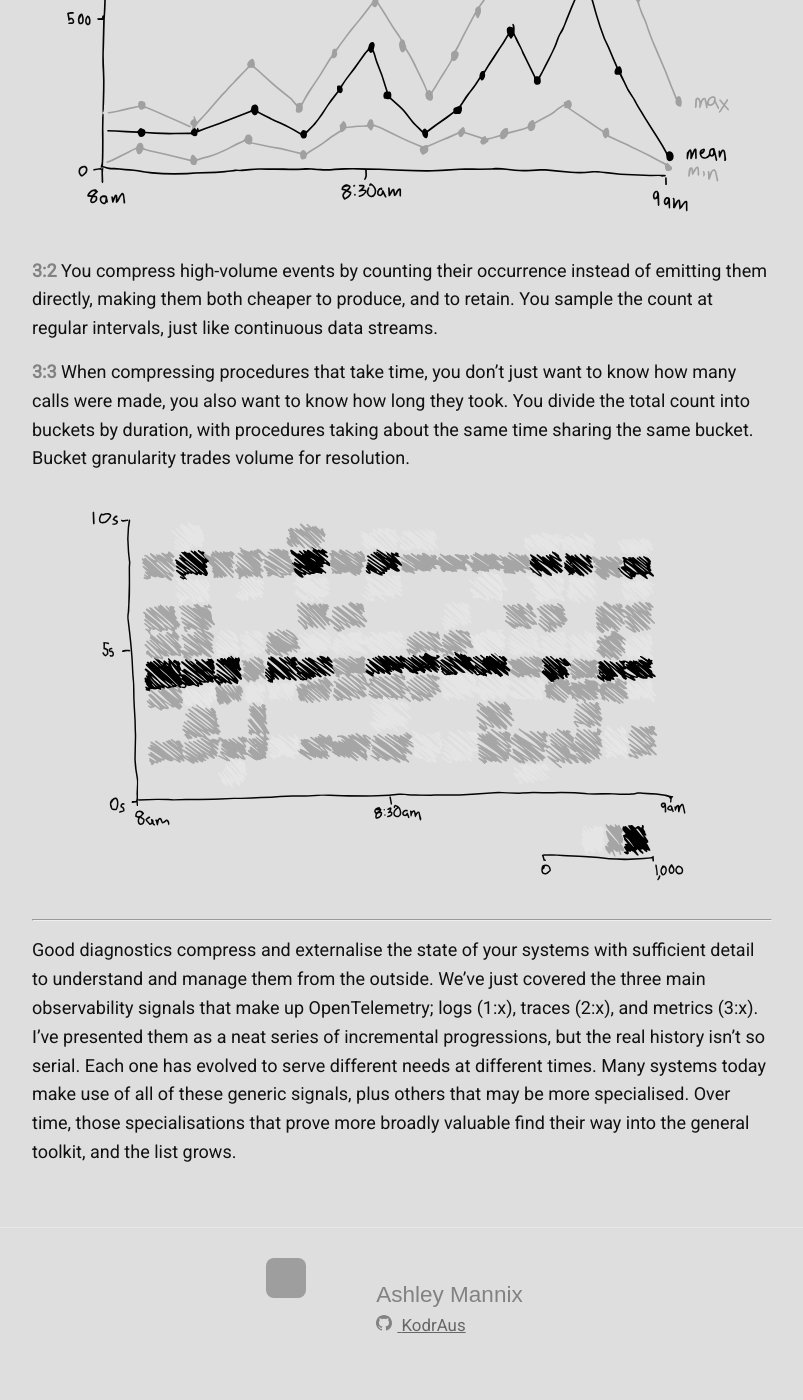
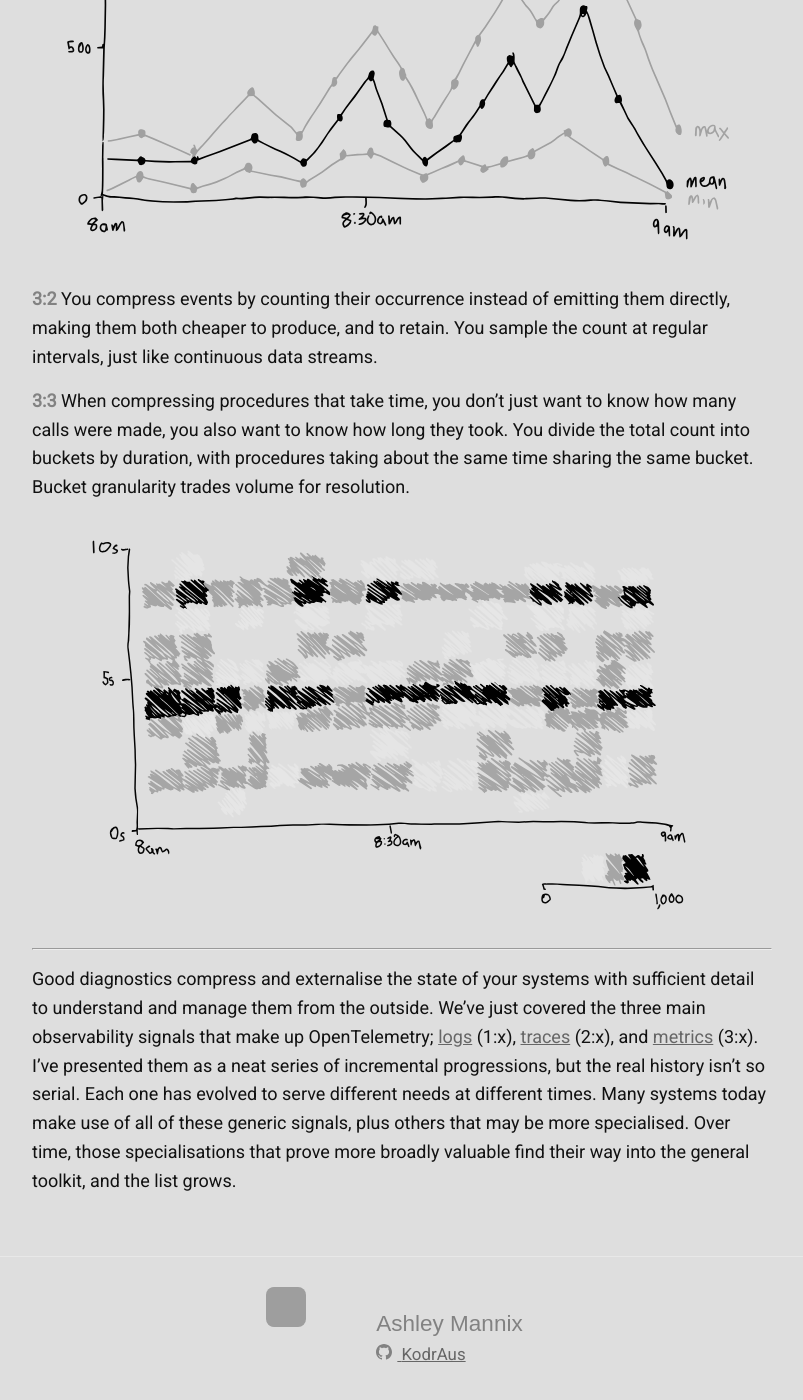
Before and after one commit to KodrAus/KodrAus.github.io, a Jekyll site: the page built from _posts/2026-05-05-otel-first-principles.md, in a window 1280 px wide and 1400 px high, scrolled down 2094 px. Shown: the whole window, without its empty margins (238-1041 px from the left). Built offline with Jekyll 4.4.1, drawn with Linux system fonts in a browser that asks for light colours; some web fonts are replaced; part of the change alters nothing that is shown; some of the changed text lies outside the part shown; grey boxes are pictures that could not be loaded.

Commit message:
Update 2026-05-05-otel-first-principles.md

```diff
--- a/_posts/2026-05-05-otel-first-principles.md
+++ b/_posts/2026-05-05-otel-first-principles.md
@@ -17,7 +17,7 @@ categories: opentelemetry
 
 ![A trace of eight spans arranged in a tree showing their span ids and relative duration](https://raw.githubusercontent.com/KodrAus/KodrAus.github.io/refs/heads/master/assets/2026-05-05-otel-first-principles-trace.svg)
 
-**2:3**{: class="section-number"} Your system makes inter-process calls that are logically part of the same procedure. You want these to be correlated too, so you include the caller's identifier as a header when making remote calls. The callee then uses it as if they were in-process with the caller.
+**2:3**{: class="section-number"} Your system makes inter-process calls that are logically part of the same procedure. You want these to be correlated too, so you include the caller's identifier as a header when making remote calls. The callee then reconstitutes it as if they were called directly in-process.
 
 **2:4**{: class="section-number"} Tracing procedures is expensive, both in production, and in retention. Instead of recording a trace for every procedure call, you retain a subset that sufficiently represents the whole set. You decide to trace a procedure upfront before its outer-most call, or you defer the decision to some later point when events from the trace are available. The decision to record a trace for a procedure is independent from the decision to retain other events they produce.
 
@@ -25,7 +25,7 @@ categories: opentelemetry
 
 ![A line chart showing the mean, min, and max together](https://raw.githubusercontent.com/KodrAus/KodrAus.github.io/refs/heads/master/assets/2026-05-05-otel-first-principles-chart.svg)
 
-**3:2**{: class="section-number"} You compress high-volume events by counting their occurrence instead of emitting them directly, making them both cheaper to produce, and to retain. You sample the count at regular intervals, just like continuous data streams.
+**3:2**{: class="section-number"} You compress events by counting their occurrence instead of emitting them directly, making them both cheaper to produce, and to retain. You sample the count at regular intervals, just like continuous data streams.
 
 **3:3**{: class="section-number"} When compressing procedures that take time, you don't just want to know how many calls were made, you also want to know how long they took. You divide the total count into buckets by duration, with procedures taking about the same time sharing the same bucket. Bucket granularity trades volume for resolution.
 
@@ -33,4 +33,4 @@ categories: opentelemetry
 
 -----
 
-Good diagnostics compress and externalise the state of your systems with sufficient detail to understand and manage them from the outside. We've just covered the three main observability signals that make up OpenTelemetry; logs (1:x), traces (2:x), and metrics (3:x). I've presented them as a neat series of incremental progressions, but the real history isn't so serial. Each one has evolved to serve different needs at different times. Many systems today make use of all of these generic signals, plus others that may be more specialised. Over time, those specialisations that prove more broadly valuable find their way into the general toolkit, and the list grows.
+Good diagnostics compress and externalise the state of your systems with sufficient detail to understand and manage them from the outside. We've just covered the three main observability signals that make up OpenTelemetry; [logs](https://opentelemetry.io/docs/specs/otel/logs/) (1:x), [traces](https://opentelemetry.io/docs/specs/otel/trace/) (2:x), and [metrics](https://opentelemetry.io/docs/specs/otel/metrics/) (3:x). I've presented them as a neat series of incremental progressions, but the real history isn't so serial. Each one has evolved to serve different needs at different times. Many systems today make use of all of these generic signals, plus others that may be more specialised. Over time, those specialisations that prove more broadly valuable find their way into the general toolkit, and the list grows.
```
